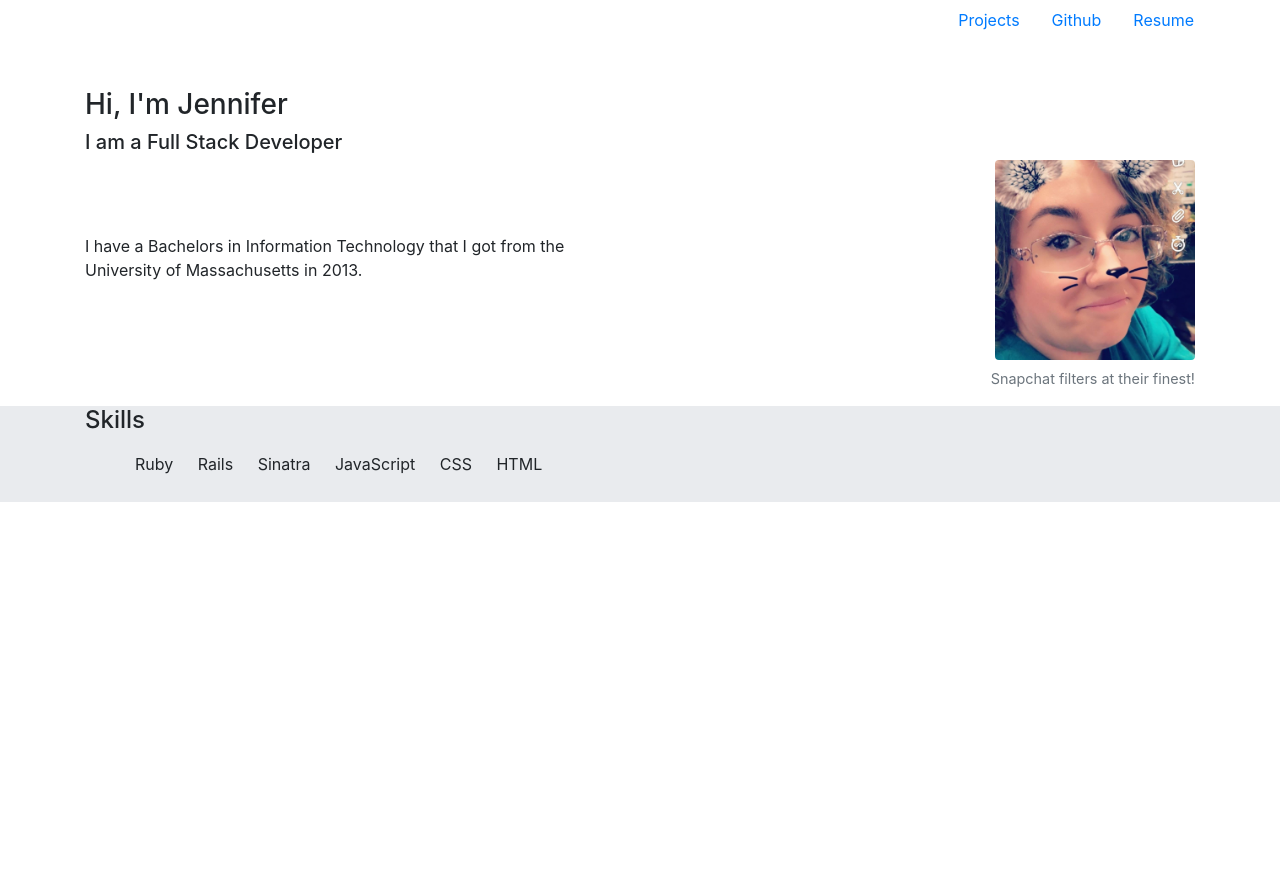
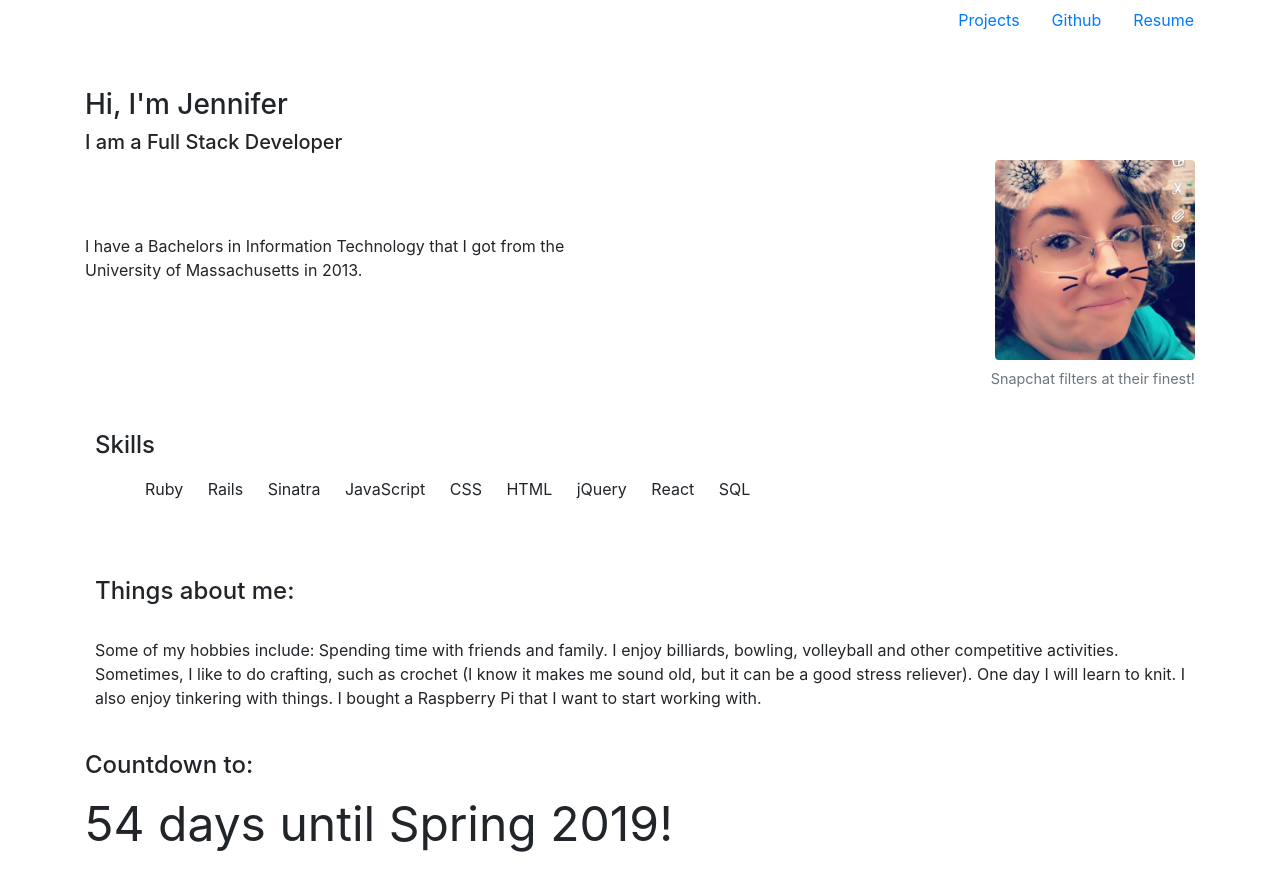
Before and after one commit to jmb521/mynewsite, a plain HTML site: page index.html in a window 1280 px wide. Before the commit the page ends 800 px from the top, so only its background shows below. Drawn offline with nearby package versions, Linux system fonts and the light colour scheme.

Commit message:
added countdown until spring

```diff
--- a/index.html
+++ b/index.html
@@ -3,9 +3,14 @@
   <link rel="stylesheet" href="https://stackpath.bootstrapcdn.com/bootstrap/4.1.3/css/bootstrap.min.css" integrity="sha384-MCw98/SFnGE8fJT3GXwEOngsV7Zt27NXFoaoApmYm81iuXoPkFOJwJ8ERdknLPMO" crossorigin="anonymous">
   <script src="https://stackpath.bootstrapcdn.com/bootstrap/4.1.3/js/bootstrap.min.js" integrity="sha384-ChfqqxuZUCnJSK3+MXmPNIyE6ZbWh2IMqE241rYiqJxyMiZ6OW/JmZQ5stwEULTy" crossorigin="anonymous"></script>
   <link rel="stylesheet" href="styles.css" type="text/css" />
+  <script src="https://cdnjs.cloudflare.com/ajax/libs/moment.js/2.23.0/moment.js"></script>
 
+  <script src="./scripts/index.js"></script>
+<script>
+    moment().format();
+</script>
 </head>
-<body>
+<body onload="calculateSpring()">
   <div class="main container">
     <div class="row justify-content-end">
       <ul class="nav ">
@@ -43,8 +48,8 @@
       </div>
     </div>
   </div>
-  <div class="container-fluid skills">
-    <div class="container">
+
+    <div class="container skills">
       <div class="row">
           <div class="col-lg">
             <h4>Skills</h4>
@@ -55,14 +60,31 @@
               <li>JavaScript</li>
               <li>CSS</li>
               <li>HTML</li>
+              <li>jQuery</li>
+              <li>React</li>
+              <li>SQL</li>
             </ul>
           </div>
 
         </div>
+
+  </div>
+  <div class="container hobbies">
+    <div class="row">
+      <div class="col-lg">
+        <h4>Things about me:</h4>
+        <br />
+        <p>Some of my hobbies include: Spending time with friends and family. I enjoy billiards, bowling, volleyball and other competitive activities. Sometimes, I like to do crafting, such as crochet (I know it makes me sound old, but it can be a good stress reliever). One day I will learn to knit. I also enjoy tinkering with things. I bought a Raspberry Pi that I want to start working with.
+
+        </p>
       </div>
+    </div>
   </div>
   <div class="container">
+    <h4>Countdown to: </h4>
+    <p id="spring">
 
+    </p>
   </div>
 
 </body>
--- /dev/null
+++ b/scripts/index.js
@@ -0,0 +1,15 @@
+// var moment = require('moment');
+function calculateSpring() {
+  var spring = moment('20190320')
+  var difference = spring.diff(moment(), 'days')
+  var until = ""
+  if(difference === 0) {
+     until = "Spring 2019 is here!"
+
+  } else {
+    until = difference + " days until Spring 2019!"
+
+  }
+
+  var days = document.getElementById("spring").textContent += until
+}
--- a/styles.css
+++ b/styles.css
@@ -13,7 +13,7 @@
 }
 
 .skills {
-  background-color: #e9ebee;
+  /*background-color: #e9ebee;*/
 
 }
 
@@ -21,3 +21,10 @@
   display: inline-block;
   padding: 10px;
 }
+
+.skills, .hobbies {
+  padding: 25px;
+}
+#spring {
+  font-size: 3em;
+}
```
